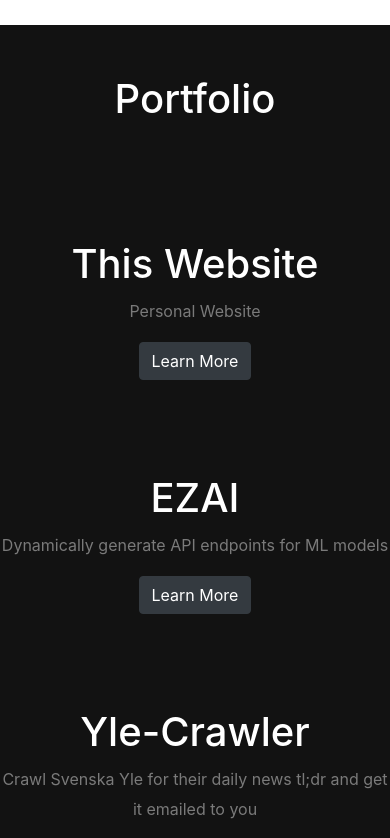
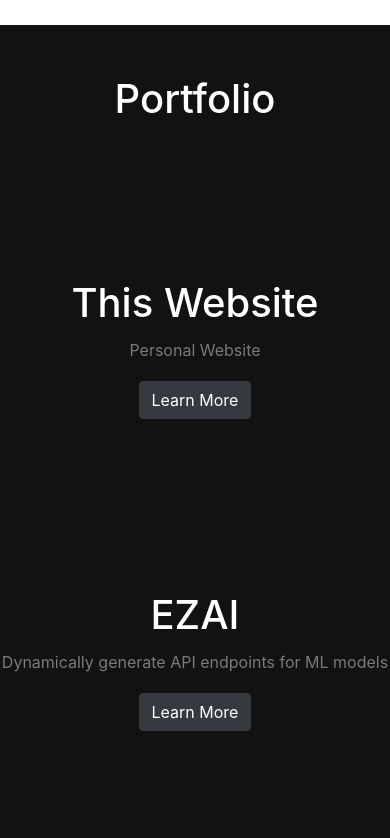
Before and after one commit to sebastianpenttinen/personalSite, a React (Create React App) app: page / in a window 390 px wide. Shown: the part 2605-3443 px from the top of the page. Built offline with nearby package versions, Linux system fonts and the light colour scheme.

Commit message:
fixed mobile bug

```diff
--- a/src/components/Portfolio.js
+++ b/src/components/Portfolio.js
@@ -15,7 +15,7 @@
 };
 
 const phone = {
-  padding: "30%",
+  padding: "40%",
   display: "flex",
   justifyContent: "center"
 };
```
